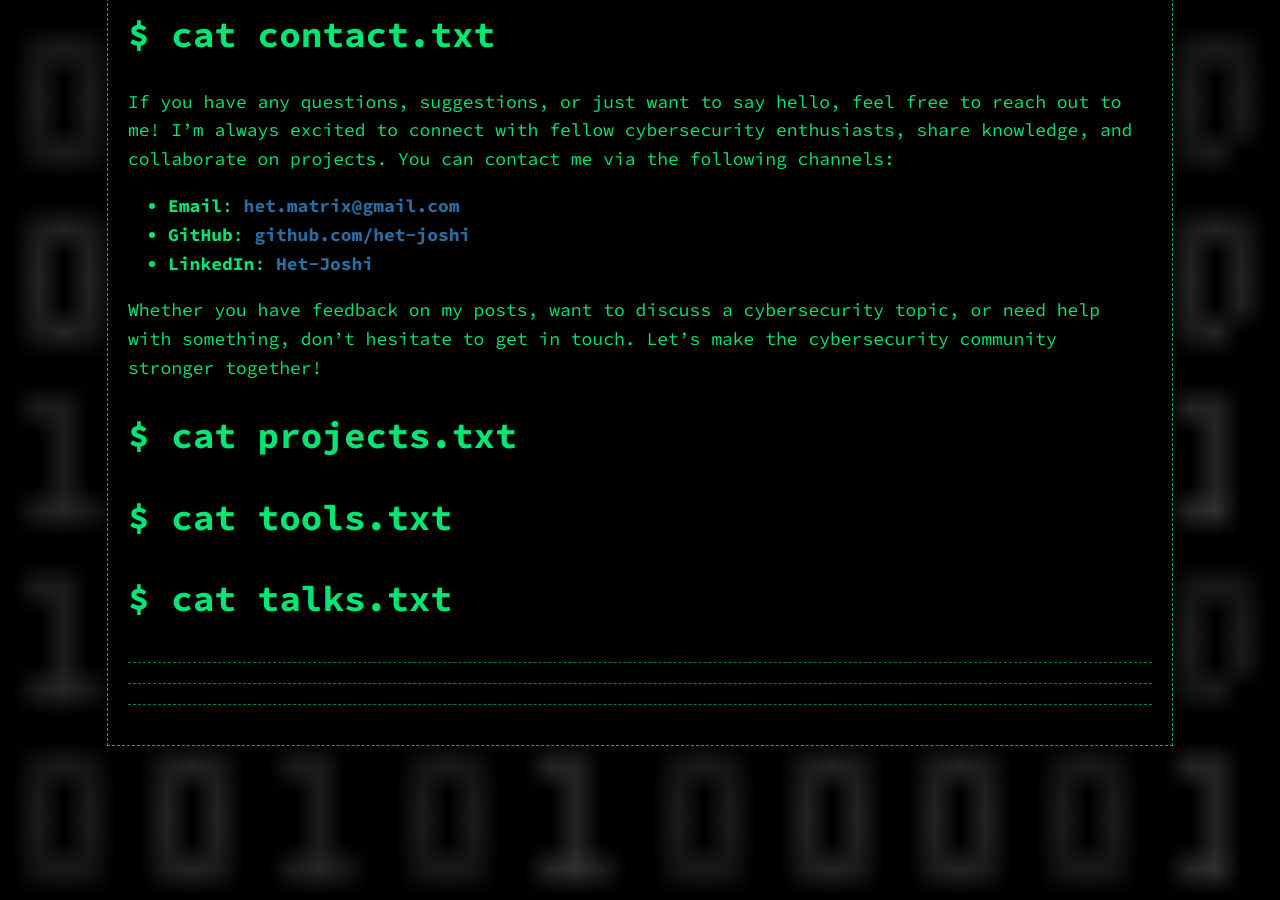
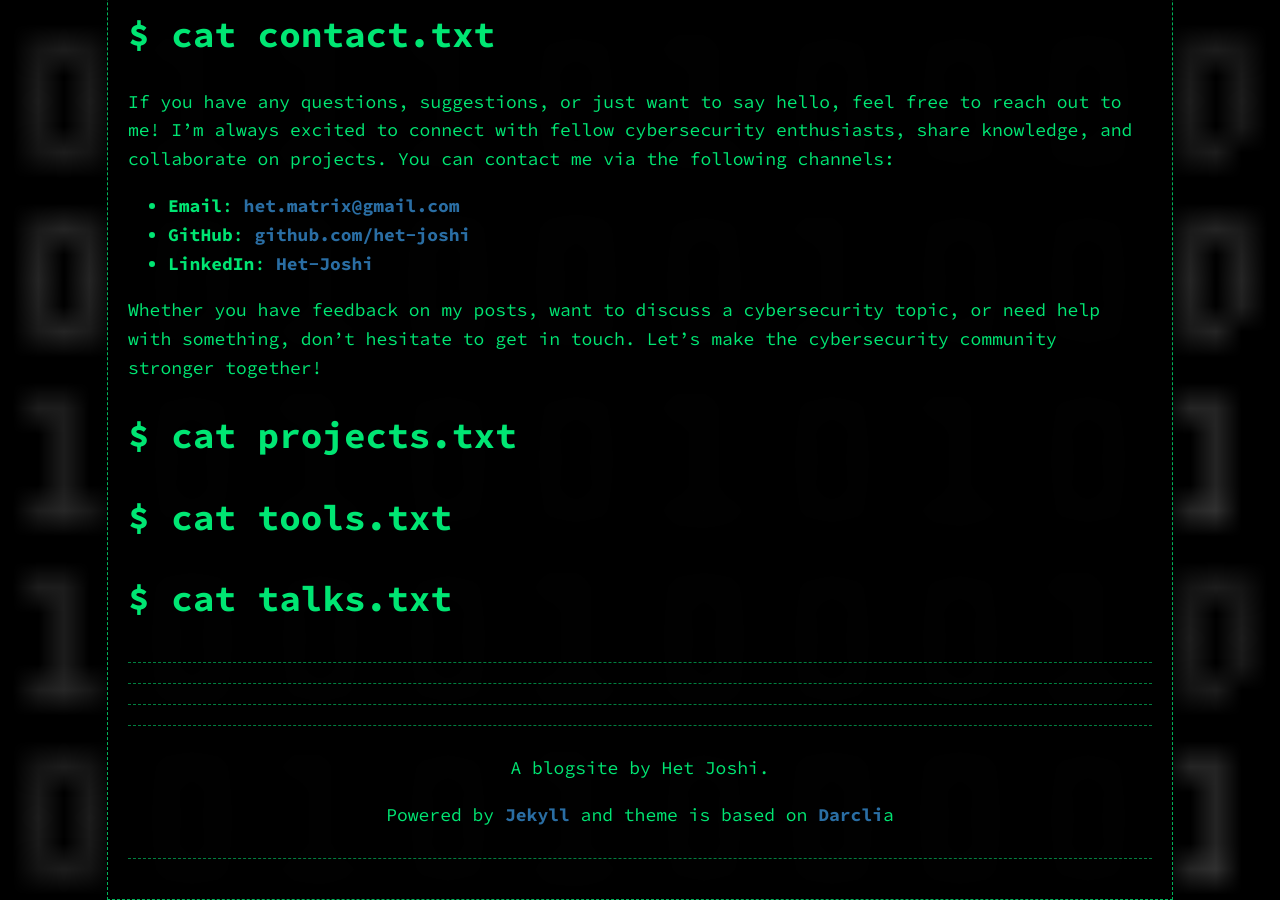
Before and after one commit to Het-Joshi/robots_txt, a Jekyll site: the page built from index.md, in a window 1280 px wide and 900 px high, scrolled down 1422 px. Built offline with Jekyll 4.4.1, drawn with Linux system fonts in a browser that asks for light colours; our own code applies the rules of GitHub Pages for plain Markdown files.

Commit message:
Update default.html

```diff
--- a/_layouts/default.html
+++ b/_layouts/default.html
@@ -9,4 +11,9 @@
 		</main>
 		{% include footer.html %}
 	</body>
+<footer>
+    <p> A blogsite by Het Joshi.</p>
+    <p>Powered by <a href="https://jekyllrb.com/">Jekyll</a> and theme is based on <a href="https://github.com/gildasio/darcli">Darcli</a>a</p>
+</footer>
+
 </html>
```
Also changed, not shown: other parts of _layouts/default.html (+2 -0 lines).
